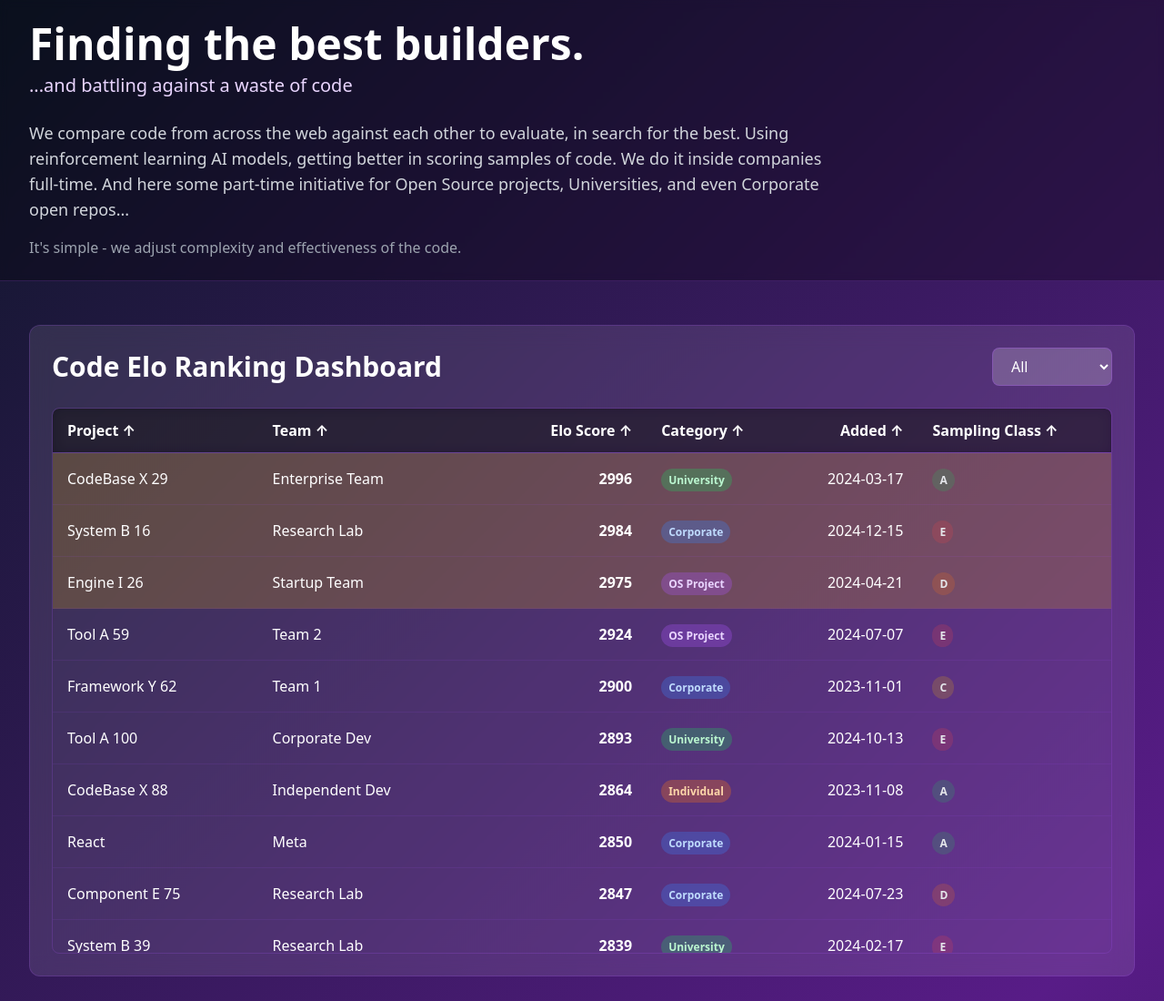
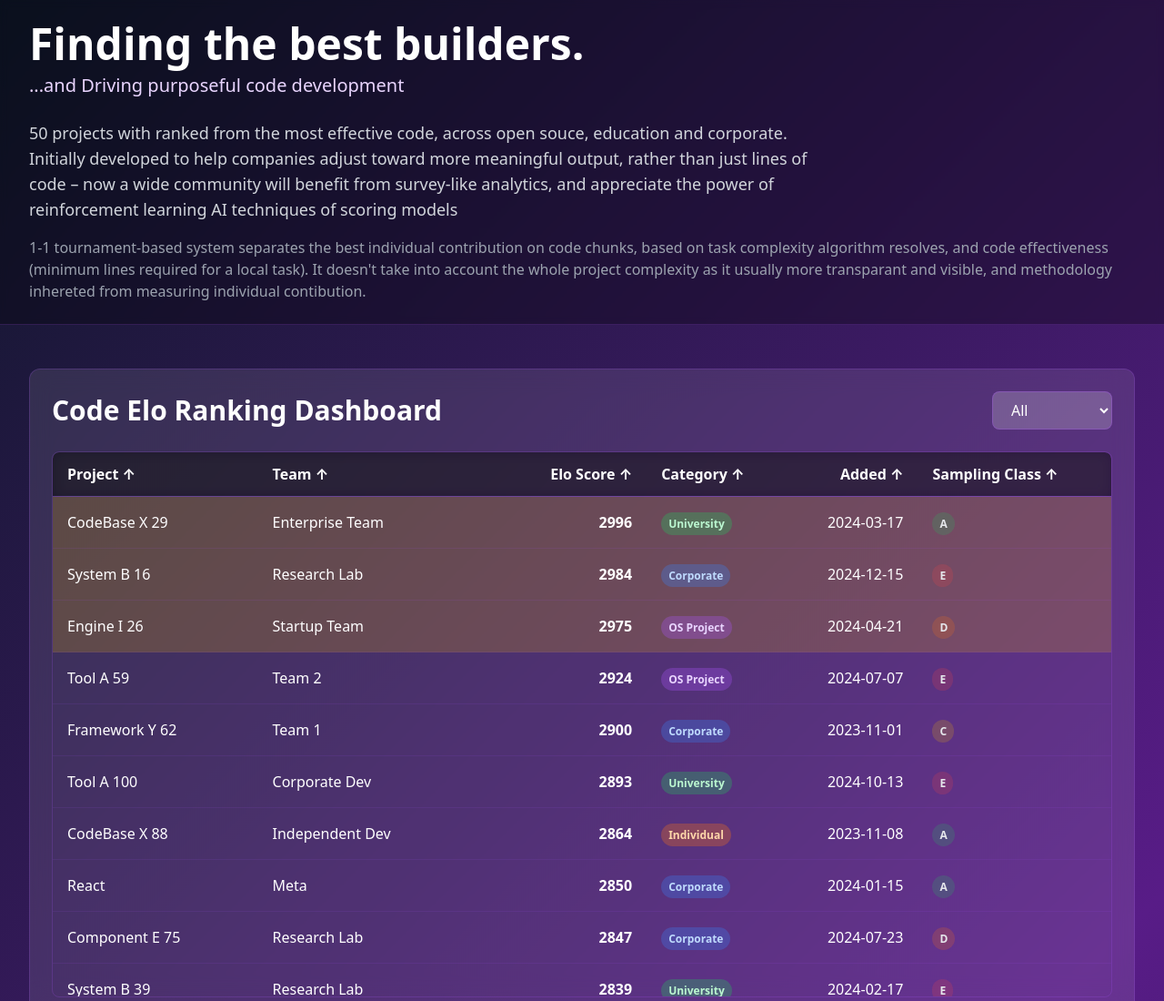
Before and after one commit to Matig-matig87/Website_R, a plain HTML site: page index.html in a window 1280 px wide. Shown: the top 1100 px of the page at 91% size. Drawn offline with nearby package versions, Linux system fonts and the light colour scheme.

Commit message:
Update index.html

```diff
--- a/index.html
+++ b/index.html
@@ -108,16 +108,18 @@
                     Finding the best builders.
                 </h1>
                 <p class="text-xl text-purple-200 mb-6">
-                    ...and battling against a waste of code
+                    ...and Driving purposeful code development
                 </p>
                 <p class="text-lg text-gray-300 max-w-4xl">
-                    We compare code from across the web against each other to evaluate, in search for the best.
-                    Using reinforcement learning AI models, getting better in scoring samples of code.
-                    We do it inside companies full-time. And here some part-time initiative for
-                    Open Source projects, Universities, and even Corporate open repos...
+                    50 projects with ranked from the most effective code, across open souce, education and corporate.
+                    Initially developed to help companies adjust toward more meaningful output, rather than just lines of code –
+                    now a wide community will benefit from survey-like analytics, and appreciate the power of reinforcement learning AI techniques of scoring models
+
                 </p>
                 <p class="text-md text-gray-400 mt-4">
-                    It's simple - we adjust complexity and effectiveness of the code.
+                    1-1 tournament-based system separates the best individual contribution on code chunks,
+                    based on task complexity algorithm resolves, and code effectiveness (minimum lines required for a local task).
+                    It doesn't take into account the whole project complexity as it usually more transparant and visible, and methodology inhereted from measuring individual contibution.
                 </p>
             </div>
         </header>
```
